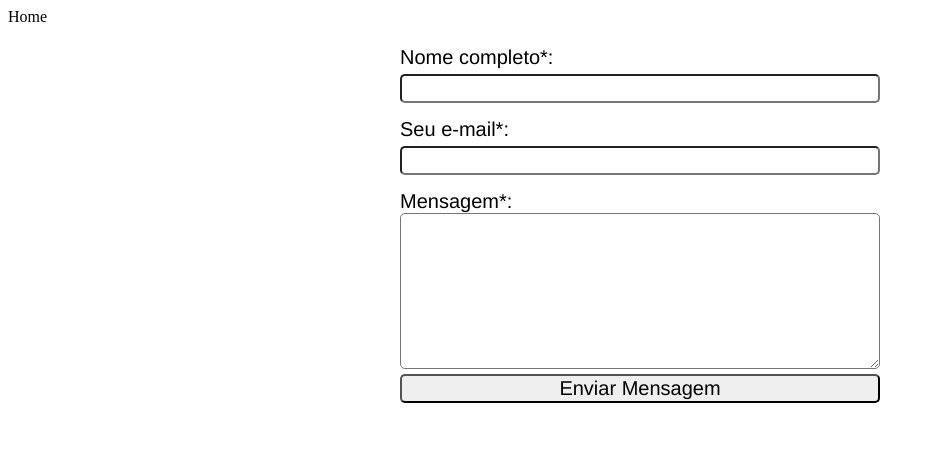
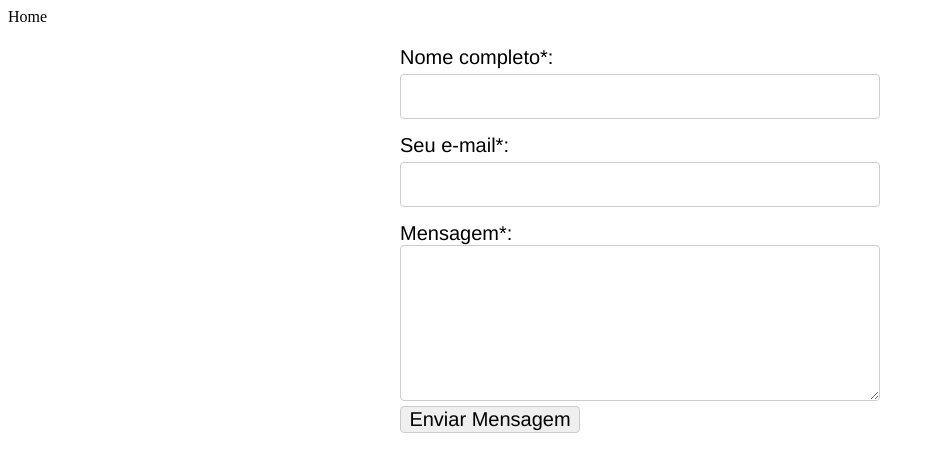
Before and after one commit to hipolitros/formularios-html, a plain HTML site: page index.html in a window 1280 px wide. Shown: the whole page, without its empty margins (0-935 px from the left). Drawn offline with Linux system fonts and the light colour scheme.

Commit message:
tentando :3

```diff
--- a/assets/css/styles.css
+++ b/assets/css/styles.css
@@ -21,5 +21,14 @@ input {
 }
 
 input, textarea {
-    border-radius: 5px;
+    border: 1px solid #ccc;
+    border-radius: 4px;
 }
+
+input[type="text"], input[type="email"] {
+    padding: 10px;
+}
+
+input[type="submit"] {
+    width: 180px;
+}
--- a/index.html
+++ b/index.html
@@ -18,7 +18,7 @@
         <label>Nome completo*:</label>
         <input type="text" name="nome_completo" id="nome_completo" maxlength="80">
         <label>Seu e-mail*:</label>
-        <input type="email" name="seu_email" id="seu_email">
+        <input type="email" name="seu_email" id="seu_email" maxlength="40">
         <label>Mensagem*:</label>
         <textarea name="mensagem" id="mensagem" cols="30" rows="10"></textarea>
         <input type="submit" value="Enviar Mensagem">
```
